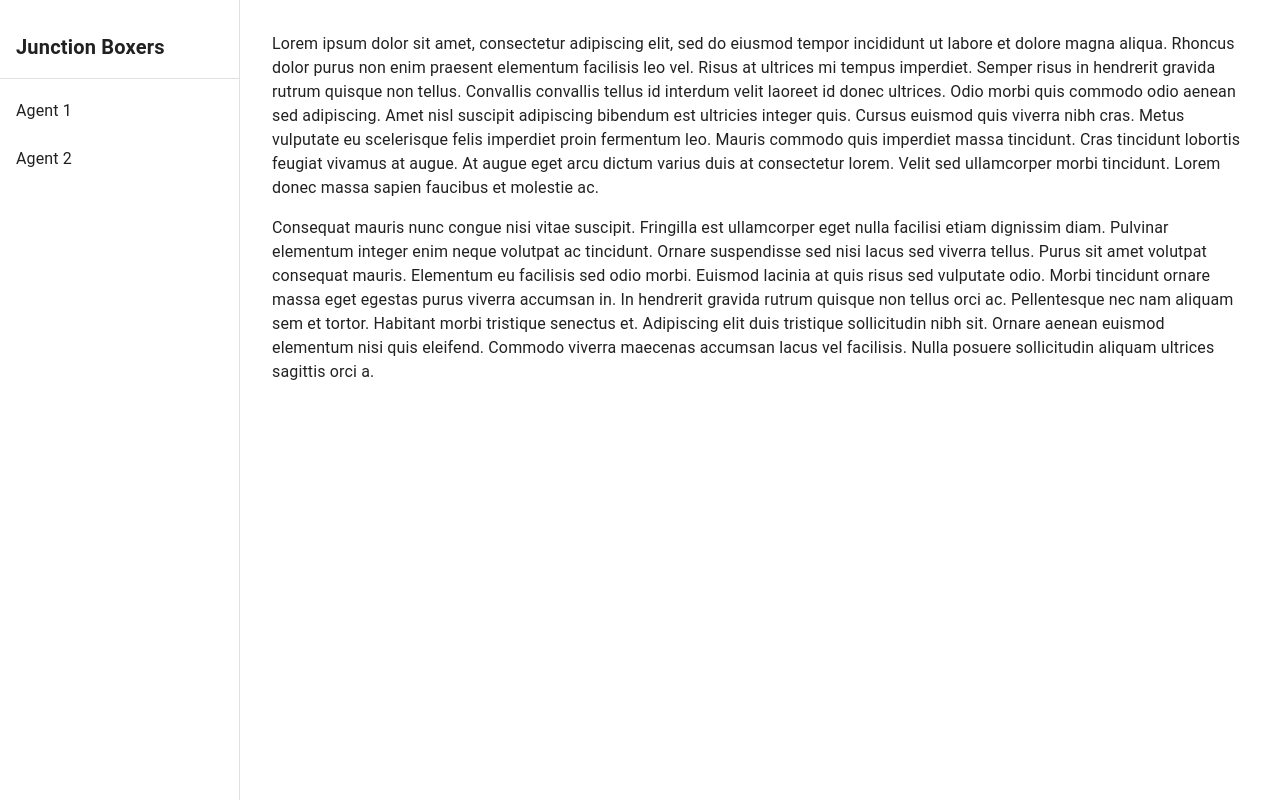
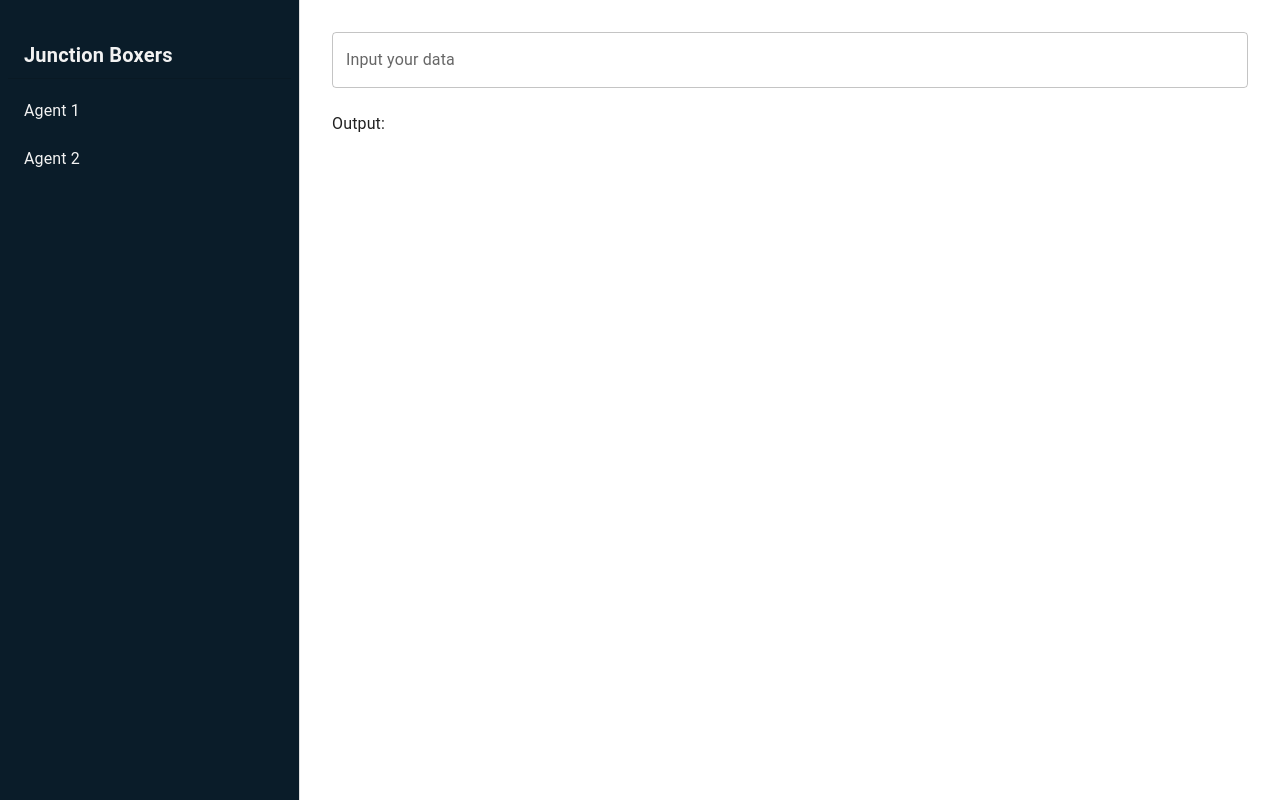
Before and after one commit to Curtis-Thomas/junction-sentinel, a Next.js app: page /dashboard in a window 1280 px wide. Built offline with nearby package versions, Linux system fonts and the light colour scheme.

Commit message:
dashboard updated

```diff
--- a/src/app/dashboard/page.tsx
+++ b/src/app/dashboard/page.tsx
@@ -15,8 +15,9 @@ import ListItemIcon from '@mui/material/ListItemIcon';
 import ListItemText from '@mui/material/ListItemText';
 import Toolbar from '@mui/material/Toolbar';
 import Typography from '@mui/material/Typography';
+import { TextField } from '@mui/material';
 
-const drawerWidth = 240;
+const drawerWidth = 300;
 
 interface Props {
   /**
@@ -47,8 +48,8 @@ export default function ResponsiveDrawer(props: Props) {
   };
 
   const drawer = (
-    <div>
-      <Typography sx={{ px: 2, pt: 4, pb: 2, fontSize: 20, fontWeight: 600 }}>
+    <Box sx={{ bgcolor: '#0A1C29', color: '#f2f2f2', height: '100vh', px: 1 }}>
+      <Typography sx={{ pt: 5, px: 2, pb: 1, fontSize: 20, fontWeight: 600 }}>
         Junction Boxers
       </Typography>
       <Divider />
@@ -61,14 +62,14 @@ export default function ResponsiveDrawer(props: Props) {
           </ListItem>
         ))}
       </List>
-    </div>
+    </Box>
   );
 
   // Remove this const when copying and pasting into your project.
   const container = window !== undefined ? () => window().document.body : undefined;
 
   return (
-    <Box sx={{ display: 'flex' }}>
+    <Box sx={{ display: 'flex'  }}>
       <CssBaseline />
       <Box
         component="nav"
@@ -109,32 +110,9 @@ export default function ResponsiveDrawer(props: Props) {
         component="main"
         sx={{ flexGrow: 1, p: 4, width: { sm: `calc(100% - ${drawerWidth}px)` } }}
       >
-        <Typography sx={{ marginBottom: 2 }}>
-          Lorem ipsum dolor sit amet, consectetur adipiscing elit, sed do eiusmod
-          tempor incididunt ut labore et dolore magna aliqua. Rhoncus dolor purus non
-          enim praesent elementum facilisis leo vel. Risus at ultrices mi tempus
-          imperdiet. Semper risus in hendrerit gravida rutrum quisque non tellus.
-          Convallis convallis tellus id interdum velit laoreet id donec ultrices.
-          Odio morbi quis commodo odio aenean sed adipiscing. Amet nisl suscipit
-          adipiscing bibendum est ultricies integer quis. Cursus euismod quis viverra
-          nibh cras. Metus vulputate eu scelerisque felis imperdiet proin fermentum
-          leo. Mauris commodo quis imperdiet massa tincidunt. Cras tincidunt lobortis
-          feugiat vivamus at augue. At augue eget arcu dictum varius duis at
-          consectetur lorem. Velit sed ullamcorper morbi tincidunt. Lorem donec massa
-          sapien faucibus et molestie ac.
-        </Typography>
-        <Typography sx={{ marginBottom: 2 }}>
-          Consequat mauris nunc congue nisi vitae suscipit. Fringilla est ullamcorper
-          eget nulla facilisi etiam dignissim diam. Pulvinar elementum integer enim
-          neque volutpat ac tincidunt. Ornare suspendisse sed nisi lacus sed viverra
-          tellus. Purus sit amet volutpat consequat mauris. Elementum eu facilisis
-          sed odio morbi. Euismod lacinia at quis risus sed vulputate odio. Morbi
-          tincidunt ornare massa eget egestas purus viverra accumsan in. In hendrerit
-          gravida rutrum quisque non tellus orci ac. Pellentesque nec nam aliquam sem
-          et tortor. Habitant morbi tristique senectus et. Adipiscing elit duis
-          tristique sollicitudin nibh sit. Ornare aenean euismod elementum nisi quis
-          eleifend. Commodo viverra maecenas accumsan lacus vel facilisis. Nulla
-          posuere sollicitudin aliquam ultrices sagittis orci a.
+        <TextField id="outlined-basic" fullWidth label="Input your data" variant="outlined" sx={{ w: '100%', mb: 3 }} />
+        <Typography variant='body1' sx={{ marginBottom: 2 }}>
+          Output:
         </Typography>
       </Box>
     </Box>
```
